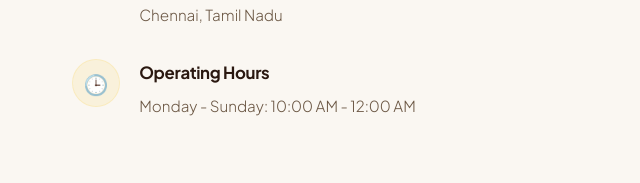
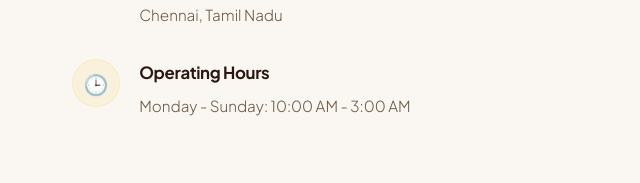
Before and after one commit to thewafflelandtwl/thewaffleland-website, a plain HTML site: page index.html in a window 1280 px wide. Shown: the part 8328-8511 px from the top of the page, 0-640 px from the left. Drawn offline with Linux system fonts and the light colour scheme.

Commit message:
Update operating hours to 10:00 AM - 3:00 AM
Co-Authored-By: Claude Opus 5.5 <noreply@anthropic.com>

```diff
--- a/index.html
+++ b/index.html
@@ -754,7 +754,7 @@
               <div class="contact-detail-icon">🕒</div>
               <div class="contact-detail-content">
                 <h4>Operating Hours</h4>
-                <p>Monday - Sunday: 10:00 AM - 12:00 AM</p>
+                <p>Monday - Sunday: 10:00 AM - 3:00 AM</p>
               </div>
             </div>
           </div>
```
